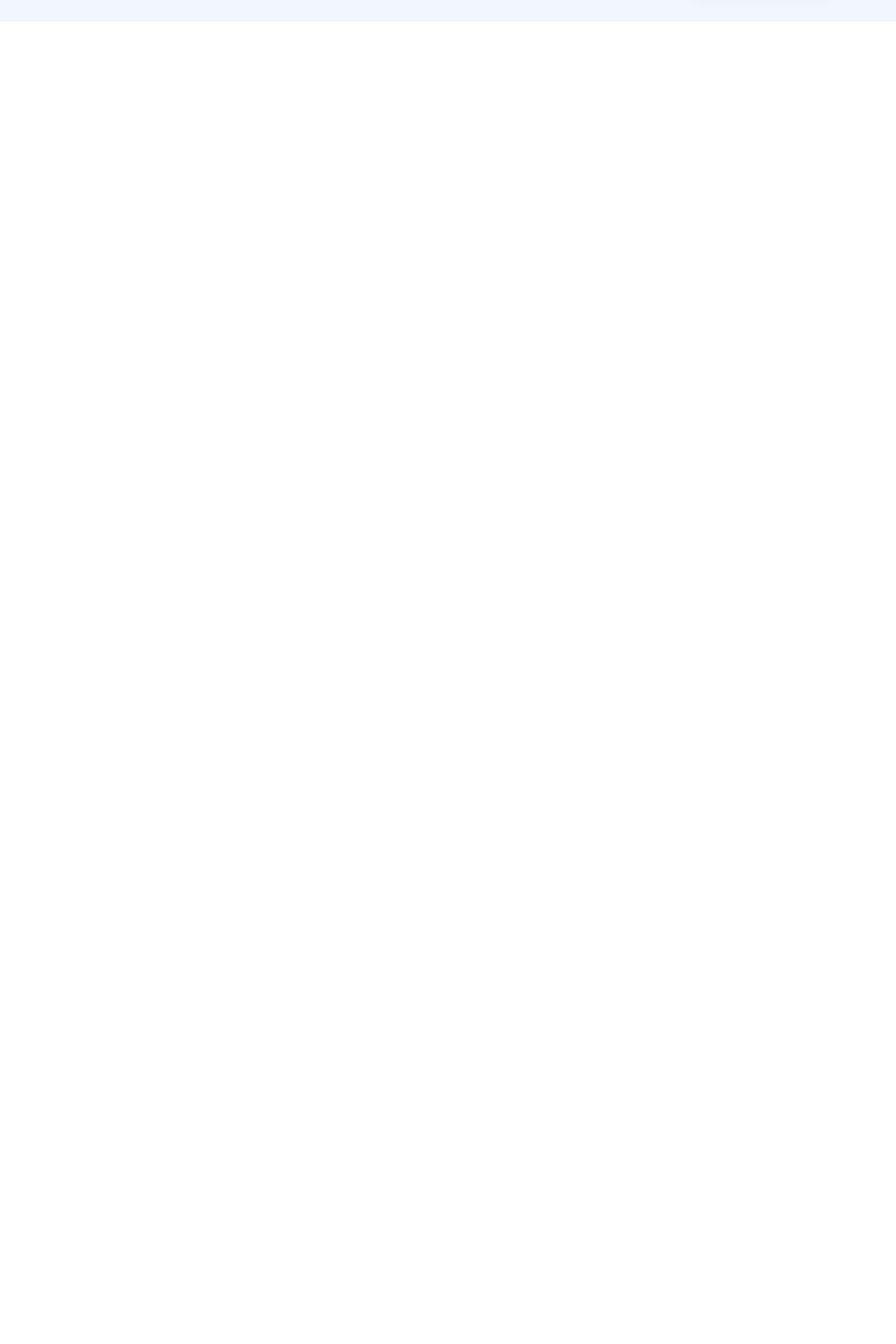
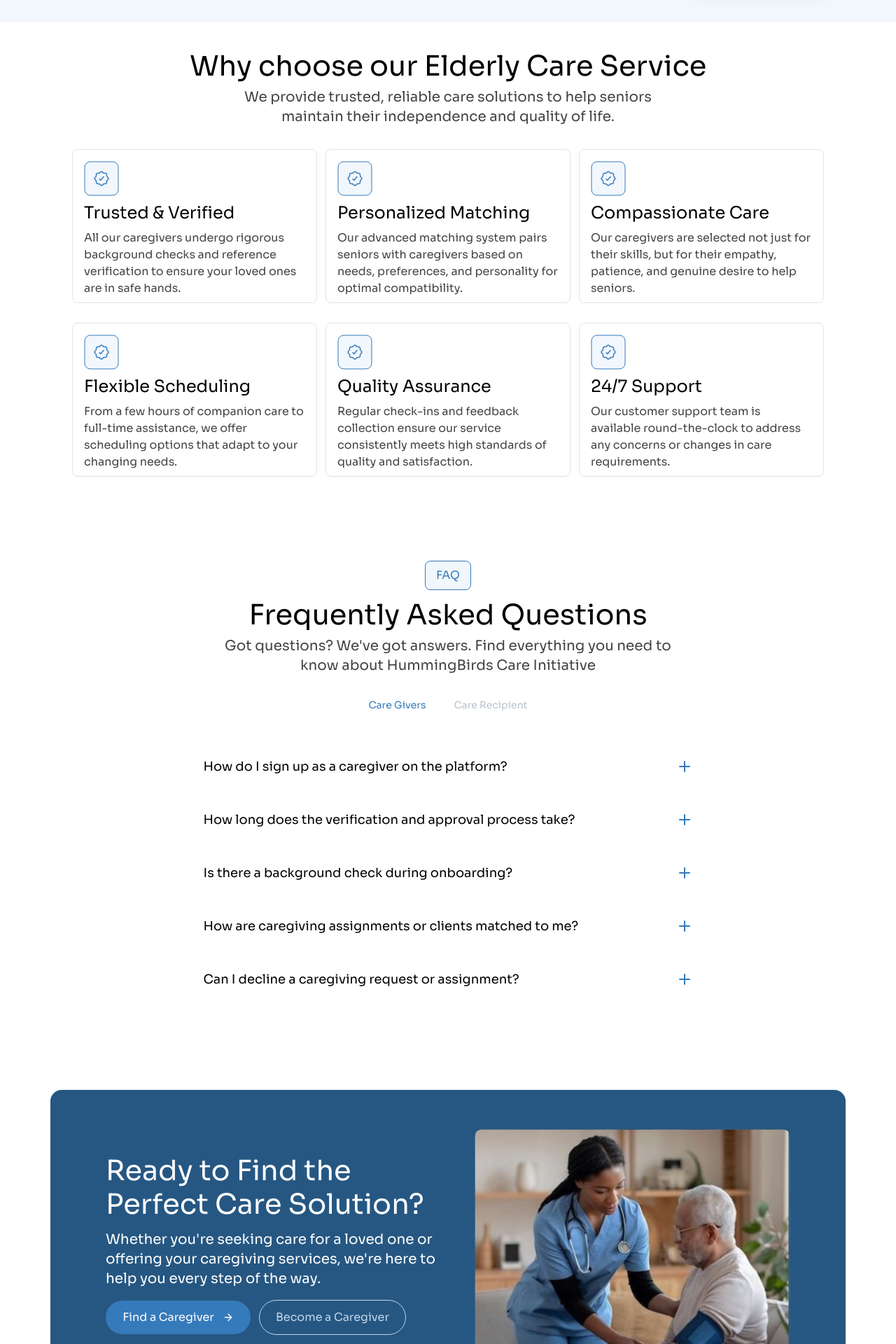
Before and after one commit to SpitalLabs-02/HCI-PROJECT, a React (Vite) app in the folder client/: page / in a window 1280 px wide. Shown: the part 660-2580 px from the top of the page at 70% size. Before the commit the page ends 800 px from the top, so only its background shows below. Built offline with nearby package versions, Linux system fonts and the light colour scheme.

Commit message:
update: added the why choose us, faq, perfect solution section

```diff
--- a/client/src/components/Header.jsx
+++ b/client/src/components/Header.jsx
@@ -11,8 +11,8 @@ function Header() {
 
   const navLinkClass = ({ isActive }) =>
     isActive
-      ? "text-black font-normal text-base"
-      : "text-black text-base font-normal ";
+      ? "text-[#357ABB] font-normal text-base"
+      : "text-black text-base font-normal hover:text-[#357ABB]";
   return (
     <nav className="bg-[#F1F7FC] absolute lg:relative z-20 lg:z-0 w-full">
       <div className=" mx-auto px-4 lg:px-10 xl:px-18 py-4 flex items-center justify-between font-sans">
@@ -63,7 +63,7 @@ function Header() {
 
       {/* Mobile Menu */}
       {isOpen && (
-        <div className="lg:hidden px-4 pb-4 flex flex-col gap-8 mt-5">
+        <div className="lg:hidden px-4 pb-4 flex flex-col gap-8 mt-5 shadow-md">
           <NavLink to="/" className={navLinkClass} onClick={toggleMenu} end>
             Home
           </NavLink>
--- /dev/null
+++ b/client/src/components/homepage/Faq.jsx
@@ -0,0 +1,101 @@
+import React, { useState } from "react";
+import { FiPlus, FiMinus } from "react-icons/fi";
+
+const toggleOptions = ["Care Givers", "Care Recipient"];
+const faqData = [
+    {
+      question: "How do I sign up as a caregiver on the platform?",
+      answer:
+        "To sign up, click on the 'Sign Up' button on the homepage, select 'Caregiver' during registration, and complete the form with your personal and professional details.",
+    },
+    {
+      question: "How long does the verification and approval process take?",
+      answer:
+        "The verification process typically takes 3–5 business days, depending on the completeness of your documents and background check results.",
+    },
+    {
+      question: "Is there a background check during onboarding?",
+      answer:
+        "Yes, all caregivers must undergo a thorough background check to ensure the safety and trust of our clients.",
+    },
+    {
+      question: "How are caregiving assignments or clients matched to me?",
+      answer:
+        "We match caregivers based on location, availability, qualifications, and the specific needs of the client. You’ll receive notifications for suitable assignments.",
+    },
+    {
+      question: "Can I decline a caregiving request or assignment?",
+      answer:
+        "Yes, you have the flexibility to accept or decline assignments based on your availability and comfort level.",
+    },
+  ];
+
+
+const Faq = () => {
+  const [toggle, setToggle] = useState(0);
+
+  const [openIndex, setOpenIndex] = useState(null);
+
+  const toggleFAQ = (index) => {
+    setOpenIndex(openIndex === index ? null : index);
+  };
+  return (
+    <div className="px-4 lg:px-10 xl:px-18 py-10 lg:pb-20">
+      <div>
+        <p className="text-base text-[#357ABB] bg-[#F1F7FC] text-center font-normal rounded-lg border border-[#357ABB] px-3 w-[66px] py-2 mx-auto">
+          FAQ
+        </p>
+        <h1 className="text-black font-medium text-xl sm:text-3xl xl:text-[40px] text-center mt-3">
+          Frequently Asked Questions
+        </h1>
+        <p className="text-[#434343] mx-auto  lg:w-[652px] text-sm sm:text-base lg:text-xl font-normal mt-1.5 text-center">
+          Got questions? We've got answers. Find everything you need to know
+          about HummingBirds Care Initiative
+        </p>
+      </div>
+
+      {/* Toggle section */}
+
+      <div className="flex items-center gap-10 justify-center mt-8">
+        {toggleOptions.map((label, index) => (
+          <button
+            key={index}
+            className={`text-sm font-medium transition-colors ${
+              toggle === index ? "text-[#357ABB]" : "text-[#BAC1CC]"
+            }`}
+            onClick={() => setToggle(index)}
+          >
+            {label}
+          </button>
+        ))}
+      </div>
+
+      {/* FAQ */}
+
+      <div className="mt-10">
+        {faqData.map((item, index) => (
+          <div key={index} className="sm:w-[600px] lg:w-[650px] xl:w-[731px] mx-auto">
+            <button
+              onClick={() => toggleFAQ(index)}
+              className="w-full flex justify-between items-center sm:px-4 py-3 sm:py-6 text-left font-medium text-gray-800 hover:bg-gray-100 focus:outline-none"
+            >
+              <span className="text-xs sm:text-lg font-medium text-black">{item.question}</span>
+              {openIndex === index ? (
+                <FiMinus className="text-lg" color="#357ABB" size={24} />
+              ) : (
+                <FiPlus className="text-lg" color="#357ABB" size={24} />
+              )}
+            </button>
+            {openIndex === index && (
+              <div className="px-4 py-2 text-gray-600 border-t text-xs sm:text-lg">
+                {item.answer}
+              </div>
+            )}
+          </div>
+        ))}
+      </div>
+    </div>
+  );
+};
+
+export default Faq;
--- /dev/null
+++ b/client/src/components/homepage/PerfectCareSolution.jsx
@@ -0,0 +1,43 @@
+import React from "react";
+import { Link } from "react-router-dom";
+import PCSImage from "../../assets/pcs-img.svg";
+import { FiArrowRight } from "react-icons/fi";
+
+const PerfectCareSolution = () => {
+  return (
+    <div className="px-4 lg:px-10 xl:px-18 py-10 lg:pb-20">
+      <div className="bg-[#265782] rounded-2xl flex items-center flex-wrap justify-between p-5 lg:p-14">
+        <div className="sm:w-[481px] mx-auto">
+          <h1 className="text-white font-normal text-2xl sm:text-3xl xl:text-[40px]">
+            Ready to Find the Perfect Care Solution?
+          </h1>
+          <p className="text-base sm:text-xl text-white font-normal mt-3">
+            Whether you're seeking care for a loved one or offering your
+            caregiving services, we're here to help you every step of the way.
+          </p>
+
+          <div className="flex flex-col lg:flex-row items-center gap-3 mt-4">
+            <Link
+              to="/register"
+              className="py-3 px-6 rounded-full bg-[#357ABB] text-base w-full lg:w-[207px] text-center font-normal text-white flex items-center justify-center gap-3"
+            >
+              Find a Caregiver
+              <FiArrowRight />
+            </Link>
+
+            <Link
+              to="/login"
+              className="py-3 px-4 rounded-full border border-[#C0D6EA] text-base w-full lg:w-[210px] text-center font-normal text-[#C0D6EA]"
+            >
+              Become a Caregiver
+            </Link>
+          </div>
+        </div>
+        {/* Right side */}
+        <img src={PCSImage} width={451} className="mt-5 xl:mt-0 mx-auto " />
+      </div>
+    </div>
+  );
+};
+
+export default PerfectCareSolution;
--- /dev/null
+++ b/client/src/components/homepage/WhyChooseUs.jsx
@@ -0,0 +1,68 @@
+import React from "react";
+import TickIcon from "../../assets/tick-icon.svg";
+
+const WhyChooseUs = () => {
+  const whyChooseUsData = [
+    {
+      title: "Trusted & Verified",
+      description:
+        " All our caregivers undergo rigorous background checks and reference verification to ensure your loved ones are in safe hands.",
+    },
+    {
+      title: "Personalized Matching",
+      description:
+        "Our advanced matching system pairs seniors with caregivers based on needs, preferences, and personality for optimal compatibility.",
+    },
+    {
+      title: "Compassionate Care",
+      description:
+        "Our caregivers are selected not just for their skills, but for their empathy, patience, and genuine desire to help seniors.",
+    },
+    {
+      title: "Flexible Scheduling",
+      description:
+        "From a few hours of companion care to full-time assistance, we offer scheduling options that adapt to your changing needs.",
+    },
+    {
+      title: "Quality Assurance",
+      description:
+        "Regular check-ins and feedback collection ensure our service consistently meets high standards of quality and satisfaction.",
+    },
+    {
+      title: "24/7 Support",
+      description:
+        "Our customer support team is available round-the-clock to address any concerns or changes in care requirements.",
+    },
+  ];
+  return (
+    <div className="px-4 lg:px-10 xl:px-18 py-10 lg:pb-20">
+      <div>
+        <h1 className="text-black font-medium text-xl sm:text-3xl xl:text-[40px] text-center">
+          Why choose our Elderly Care Service
+        </h1>
+        <p className="text-[#434343] mx-auto  lg:w-[628px] text-sm sm:text-base lg:text-xl font-normal mt-1.5 text-center">
+          We provide trusted, reliable care solutions to help seniors maintain
+          their independence and quality of life.
+        </p>
+      </div>
+
+      {/* Why choose us */}
+
+      <div className="flex items-center justify-center flex-wrap mt-8 gap-3">
+        {whyChooseUsData.map((data, index) => (
+          <div key={index} className={`sm:w-[320px] lg:w-[350px] h-[220px] border border-[#E3E3E3] p-4 rounded-lg ${index >= 3 ? 'xl:mt-4' : 'mt-0' }`}>
+            <img src={TickIcon} />
+            <h1 className="text-xl lg:text-2xl font-normal text-black mt-2">
+              {data.title}
+            </h1>
+            <p className="text-sm lg:text-base text-[#434343] font-normal mt-2">
+              {data.description}
+            </p>
+          </div>
+        ))}
+      </div>
+    </div>
+  );
+};
+
+export default WhyChooseUs;
--- a/client/src/pages/Home.jsx
+++ b/client/src/pages/Home.jsx
@@ -1,10 +1,16 @@
 import React from 'react'
 import HeroSection from '../components/homepage/HeroSection'
+import WhyChooseUs from '../components/homepage/WhyChooseUs'
+import Faq from '../components/homepage/Faq'
+import PerfectCareSolution from '../components/homepage/PerfectCareSolution'
 
 function Home() {
   return (
     <div>
       <HeroSection/>
+      <WhyChooseUs/>
+      <Faq/>
+      <PerfectCareSolution/>
     </div>
   )
 }
```
Also changed, not shown: client/src/assets/pcs-img.svg (added), client/src/assets/tick-icon.svg (added).
